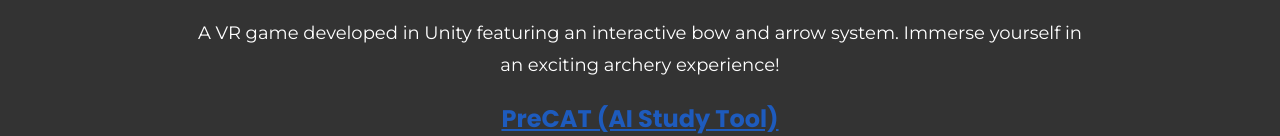
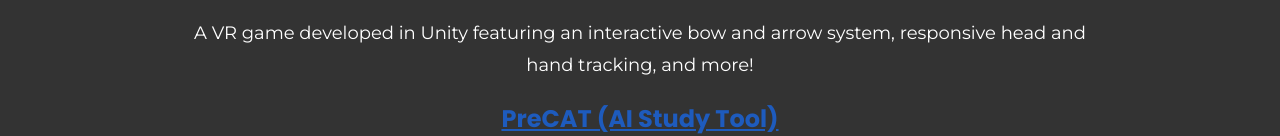
Before and after one commit to RowanRuf/RowanRufPortfolio, a plain HTML site: page projects.html in a window 1280 px wide. Shown: the part 399-535 px from the top of the page. Drawn offline with Linux system fonts and the light colour scheme.

Commit message:
Update projects.html

```diff
--- a/projects.html
+++ b/projects.html
@@ -28,7 +28,7 @@
                 <img src="images/VRGame1.PNG" alt="VR Bow and Arrow Game 2">
                 <img src="images/VRGame.PNG" alt="VR Bow and Arrow Game 3">
             </div>
-            <p>A VR game developed in Unity featuring an interactive bow and arrow system. Immerse yourself in an exciting archery experience!</p>
+            <p>A VR game developed in Unity featuring an interactive bow and arrow system, responsive head and hand tracking, and more!</p>
 
             <!-- AI Study Tool -->
             <h3><a href="https://github.com/RowanRuf/MCAT_Study_Tool" target="_blank">PreCAT (AI Study Tool)</a></h3>
```
